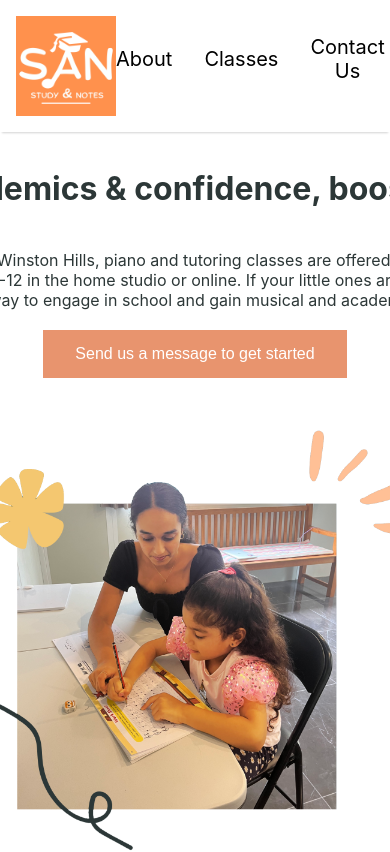
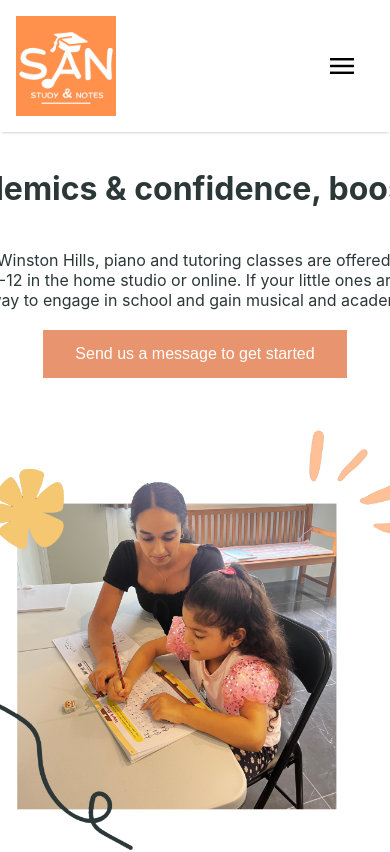
Before and after one commit to Hvbert1/tutor-test, a React (Vite) app: page / in a window 390 px wide. Shown: the top 852 px of the page. Built offline with nearby package versions, Linux system fonts and the light colour scheme.

Commit message:
create dropdown for navbar

```diff
--- a/src/App.css
+++ b/src/App.css
@@ -27,6 +27,7 @@ body {
   color: black;
   box-shadow: 0 3px 2px -2px lightgrey;
   width: 100%;
+  overflow: hidden;
 }
 
 .navContent {
@@ -64,6 +65,11 @@ body {
   color: orange;
 }
 
+.navContainer span {
+  font-size: 32px;
+  padding: 14px 16px;
+}
+
 .logo {
   height: 6.25em;
   padding: 1em 0;
@@ -99,3 +105,43 @@ ion-icon {
   align-items: center;
   gap: 1rem;
 }
+
+@media only screen and (min-width: 601px) {
+  .navDropdown,
+  .dropdownContent {
+    display: none;
+  }
+}
+
+@media only screen and (max-width: 600px) {
+  .navDropdown {
+    display: block;
+    cursor: pointer;
+  }
+  .dropdownContent {
+    display: flex;
+    flex-direction: column;
+    justify-content: space-around;
+    align-items: left;
+    width: 100%;
+    padding: 1.5rem;
+    text-align: left;
+    box-shadow: 0 0 20px lightgray;
+    gap: 2rem;
+  }
+
+  .dropdownContent a {
+    text-decoration: none;
+    font-size: 1.25rem;
+    color: #2c3737;
+    font-weight: 500;
+  }
+
+  .dropdownContent a:hover {
+    color: orange;
+  }
+
+  .navHeader {
+    display: none !important;
+  }
+}
--- a/src/components/Carousel.css
+++ b/src/components/Carousel.css
@@ -37,6 +37,7 @@
   font-size: 3rem;
   text-align: left;
   margin-left: 60px;
+  color: #ff914d;
 }
 
 .carouselName {
@@ -77,5 +78,5 @@
 }
 
 .indicatorSynmbolActive {
-  color: orange;
+  color: #e8946e;
 }
--- a/src/components/Navbar.jsx
+++ b/src/components/Navbar.jsx
@@ -1,6 +1,13 @@
+import React, { useState } from "react";
 import tutorLogo from "../assets/logo.png";
 
 export default function Navbar() {
+  const [dropdownOpen, setDropdownOpen] = useState(false);
+
+  const toggleDropdown = () => {
+    setDropdownOpen(!dropdownOpen);
+  };
+
   return (
     <>
       <nav className="navContainer">
@@ -8,7 +15,7 @@ export default function Navbar() {
           <a href="/home">
             <img src={tutorLogo} className="logo" alt="Tutoring logo" />
           </a>
-          <ul>
+          <ul className="navHeader">
             <li>
               <a href="/about">About</a>
             </li>
@@ -22,8 +29,24 @@ export default function Navbar() {
               <a href="/login">Login</a>
             </li>
           </ul>
+          <li className="navDropdown">
+            <span
+              className="material-symbols-outlined"
+              onClick={toggleDropdown}
+            >
+              menu
+            </span>
+          </li>
         </div>
       </nav>
+      {dropdownOpen && (
+        <div className="dropdownContent">
+          <a href="/about">About</a>
+          <a href="/classes">Classes</a>
+          <a href="/contact">Contact Us</a>
+          <a href="/login">Login</a>
+        </div>
+      )}
     </>
   );
 }
```
